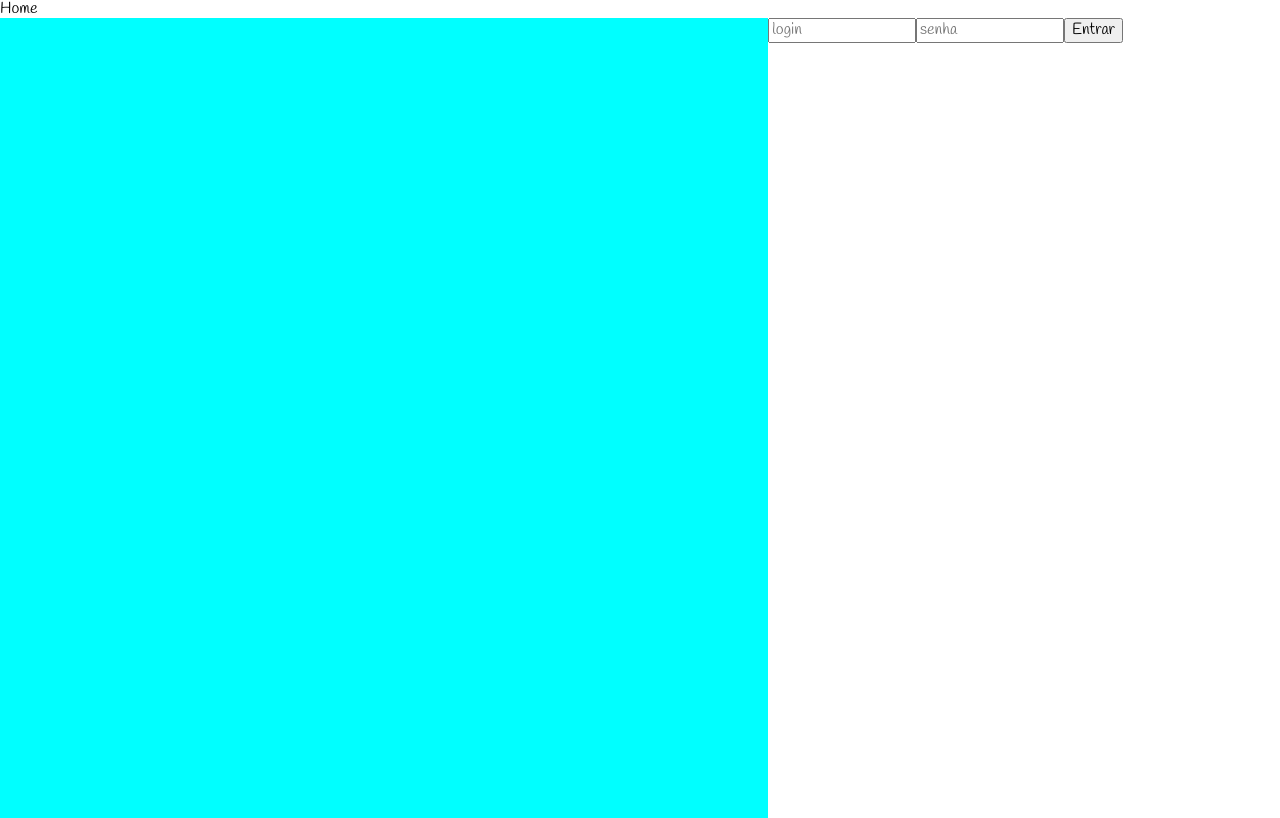
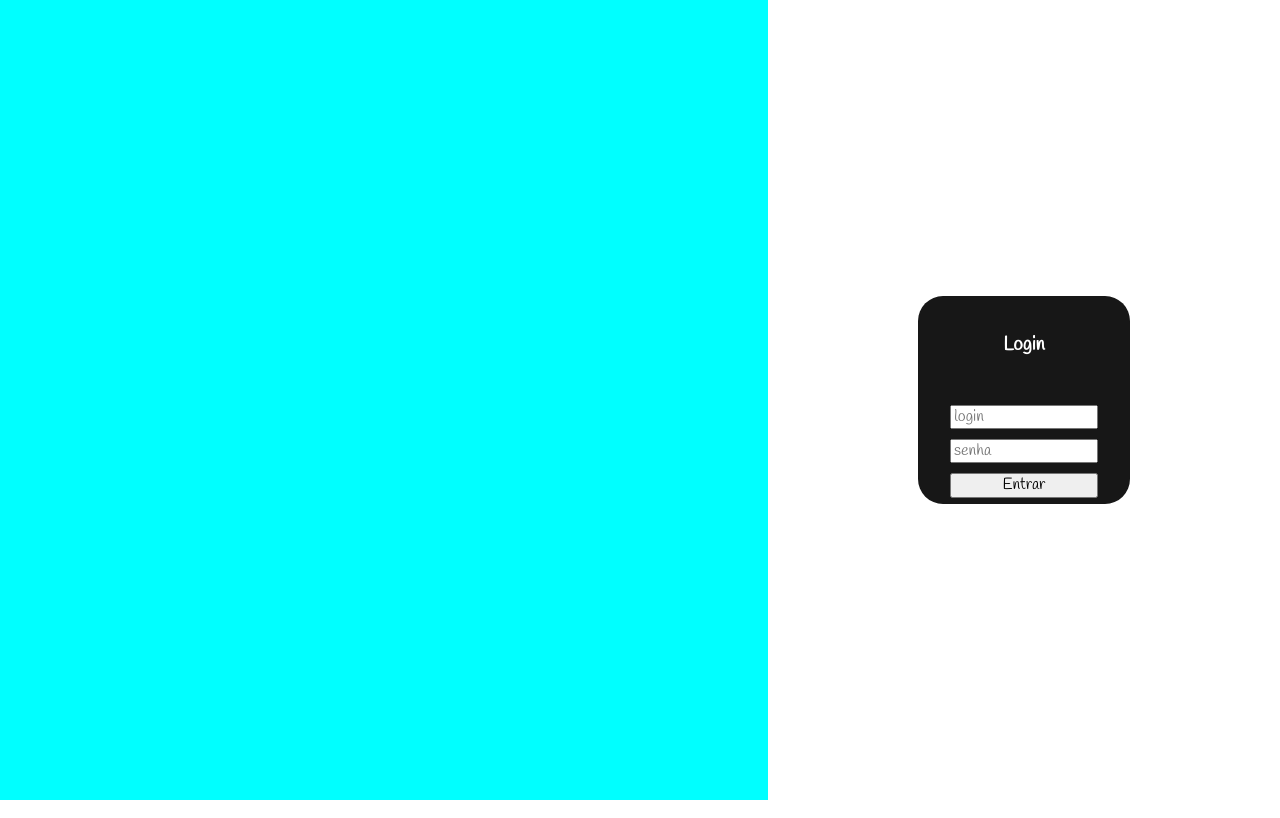
Before and after one commit to artphil/status-pro-front, a React (Create React App) app: page /login in a window 1280 px wide. Built offline with nearby package versions, Linux system fonts and the light colour scheme; a web font is replaced by a local one.

Commit message:
WIP: making a login form

```diff
--- a/src/components/Login/index.tsx
+++ b/src/components/Login/index.tsx
@@ -1,4 +1,5 @@
 import { useState } from "react";
+import { LoginContainer, LoginTitle } from "./stlyle";
 
 
 function Login() {
@@ -9,14 +10,17 @@ function Login() {
         window.location.reload()
     }
 
-    return (<div>
+    return (
+        <LoginContainer>
+            <LoginTitle>Login</LoginTitle>
             <input type="text" placeholder="login"
                 onChange={event => setUserName(event.target.value)} />
             <input type="password" placeholder="senha" />
             <button
                 onClick={login}
             >Entrar</button>
-    </div>);
+        </LoginContainer>
+    );
 }
 
 export default Login;
--- /dev/null
+++ b/src/components/Login/stlyle.ts
@@ -0,0 +1,114 @@
+import styled from "styled-components";
+
+
+export const LoginContainer = styled.form`
+    display: flex;
+    flex-direction: column;
+    gap: 10px;
+    padding-left: 2em;
+    padding-right: 2em;
+    padding-bottom: 0.4em;
+    background-color: #171717;
+    border-radius: 25px;
+    transition: .4s ease-in-out;
+
+    &:hover {
+        transform: scale(1.05);
+        border: 1px solid black;
+    }
+`
+
+export const LoginTitle = styled.h2`
+    text-align: center;
+    margin: 2em;
+    color: rgb(255, 255, 255);
+    font-size: 1.2em;
+`
+
+/*
+  .field {
+    display: flex;
+    align-items: center;
+    justify-content: center;
+    gap: 0.5em;
+    border-radius: 25px;
+    padding: 0.6em;
+    border: none;
+    outline: none;
+    color: white;
+    background-color: #171717;
+    box-shadow: inset 2px 5px 10px rgb(5, 5, 5);
+  }
+
+  .input-icon {
+    height: 1.3em;
+    width: 1.3em;
+    fill: white;
+  }
+
+  .input-field {
+    background: none;
+    border: none;
+    outline: none;
+    width: 100%;
+    color: #d3d3d3;
+  }
+
+  .form .btn {
+    display: flex;
+    justify-content: center;
+    flex-direction: row;
+    margin-top: 2.5em;
+  }
+
+  .button1 {
+    padding: 0.5em;
+    padding-left: 1.1em;
+    padding-right: 1.1em;
+    border-radius: 5px;
+    margin-right: 0.5em;
+    border: none;
+    outline: none;
+    transition: .4s ease-in-out;
+    background-color: #252525;
+    color: white;
+  }
+
+  .button1:hover {
+    background-color: black;
+    color: white;
+  }
+
+  .button2 {
+    padding: 0.5em;
+    padding-left: 2.3em;
+    padding-right: 2.3em;
+    border-radius: 5px;
+    border: none;
+    outline: none;
+    transition: .4s ease-in-out;
+    background-color: #252525;
+    color: white;
+  }
+
+  .button2:hover {
+    background-color: black;
+    color: white;
+  }
+
+  .button3 {
+    margin-bottom: 3em;
+    padding: 0.5em;
+    border-radius: 5px;
+    border: none;
+    outline: none;
+    transition: .4s ease-in-out;
+    background-color: #252525;
+    color: white;
+  }
+
+  .button3:hover {
+    background-color: red;
+    color: white;
+  }
+*/
--- a/src/pages/HomePage/index.tsx
+++ b/src/pages/HomePage/index.tsx
@@ -12,7 +12,7 @@ function HomePage() {
             )
     }
     return (
-        <>Home
+        <>
             {getHomePage()}
 
         </>
--- a/src/pages/LoginPage/index.tsx
+++ b/src/pages/LoginPage/index.tsx
@@ -1,13 +1,15 @@
 import Login from "components/Login";
 
-import { Content, Main } from "./style";
+import { ContentLeft, ContentRight, Main } from "./style";
 
 
 function LoginPage() {
     return (
         <Main>
-            <Content></Content>
-            <Login />
+            <ContentLeft></ContentLeft>
+            <ContentRight>
+                <Login />
+            </ContentRight>
         </Main>
     );
 }
--- a/src/pages/LoginPage/style.ts
+++ b/src/pages/LoginPage/style.ts
@@ -2,12 +2,20 @@ import styled from "styled-components";
 
 
 export const Main = styled.main`
-display: flex;
-height: 100vh;
+    display: flex;
+    height: 100vh;
     width: 100vw;
 `
 
-export const Content = styled.section`
-background-color: aqua;
-width: 60%;
+export const ContentLeft = styled.section`
+    background-color: aqua;
+    width: 60%;
 `
+
+export const ContentRight = styled.section`
+    height: 100%;
+    width: 40%;
+    display: flex;
+    justify-content: center;
+    align-items: center;
+`
```
Lines whose indentation alone changed are shown as unchanged.
